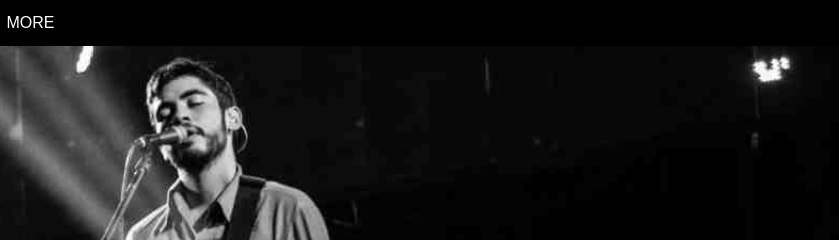
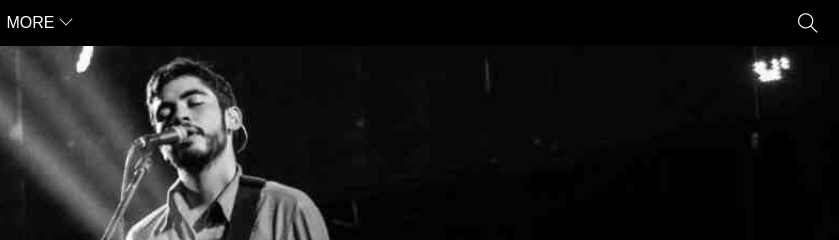
Before and after one commit to cuncon03/theband, a plain HTML site: page index4.html in a window 1280 px wide. Shown: the top 240 px of the page, 441-1280 px from the left. Drawn offline with nearby package versions, Linux system fonts and the light colour scheme; files whose address does not match are found by name.

Commit message:
Update index4.html

```diff
--- a/index4.html
+++ b/index4.html
@@ -4,7 +4,7 @@
     <meta charset="UTF-8">
     <title>Document</title>
     <link rel="stylesheet" href="w3_band/assets/cc/styles.css">
-    <link rel="stylesheet" href=".w3_band/assets/fonts/themify-icons/themify-icons.css">
+    <link rel="stylesheet" href="w3_band/assets/fonts/themify-icons/themify-icons.css">
 </head>
 <body>
     <div id="main">
```
